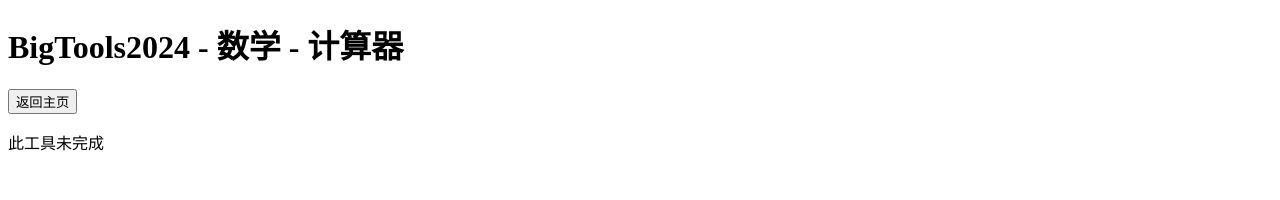
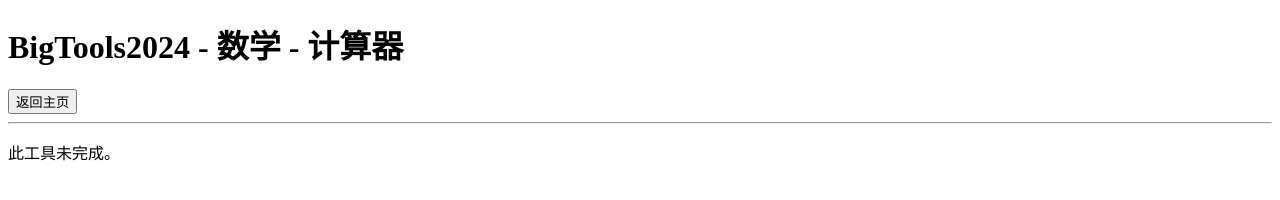
Before and after one commit to bigtools2024/bigtools2024.github.io, a plain HTML site: page maths-calculator.html in a window 1280 px wide. Drawn offline with Linux system fonts and the light colour scheme.

Commit message:
Update maths-calculator.html

```diff
--- a/maths-calculator.html
+++ b/maths-calculator.html
@@ -9,6 +9,7 @@
     <body>
         <h1>BigTools2024 - 数学 - 计算器</h1>
         <button onclick='window.location.replace("https://bigtools2024.github.io/");'>返回主页</button>
-        <p>此工具未完成</p>
+        <hr>
+        <p>此工具未完成。</p>
     </body>
 </html>
```
